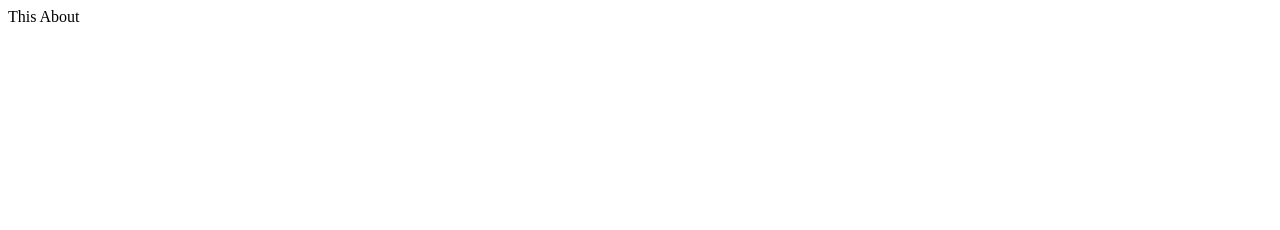
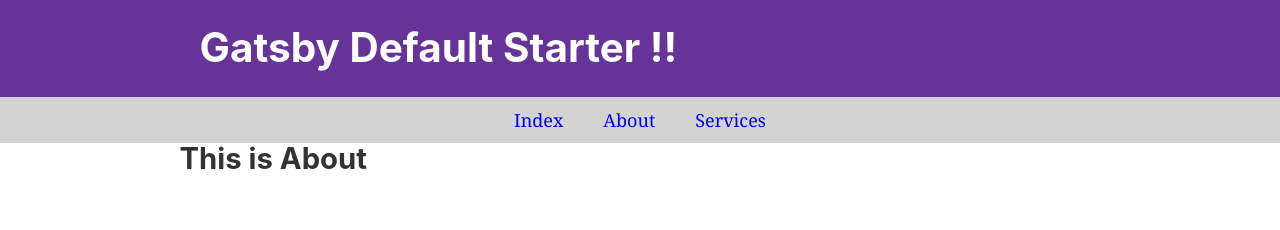
Before and after one commit to NathanKr/GatsbyJs, a Gatsby site in the folder gatsby_crash_course/: page /about in a window 1280 px wide. Built offline with nearby package versions, Linux system fonts and the light colour scheme; Gatsby itself is replaced by a stand-in of ours.

Commit message:
add menu and few pages

```diff
--- a/gatsby_crash_course/src/components/header.js
+++ b/gatsby_crash_course/src/components/header.js
@@ -5,7 +5,8 @@
   <div
     style={{
       background: 'rebeccapurple',
-      marginBottom: '1.45rem',
+      //marginBottom: '1.45rem' nathan 29/10/18,
+      marginBottom: 0,
     }}
   >
     <div
--- a/gatsby_crash_course/src/components/layout.js
+++ b/gatsby_crash_course/src/components/layout.js
@@ -2,6 +2,7 @@
 import PropTypes from 'prop-types'
 import Helmet from 'react-helmet'
 import { StaticQuery, graphql } from 'gatsby'
+import Menu from './menu'
 
 import Header from './header'
 import './layout.css'
@@ -29,6 +30,7 @@
           <html lang="en" />
         </Helmet>
         <Header siteTitle={data.site.siteMetadata.title} />
+        <Menu />
         <div
           style={{
             margin: '0 auto',
--- /dev/null
+++ b/gatsby_crash_course/src/components/menu.css
@@ -0,0 +1,10 @@
+.Menu {
+    text-align: center;
+    background-color: lightgray;
+    padding: 10px 0;
+}
+
+ a{
+    margin:20px;
+    text-decoration: none;
+}
--- /dev/null
+++ b/gatsby_crash_course/src/components/menu.js
@@ -0,0 +1,15 @@
+import React from 'react'
+import { Link } from 'gatsby'
+import './menu.css'
+
+const Menu = () => {
+  return (
+    <div className='Menu'>
+      <Link to="/">Index</Link>
+      <Link to="/about">About</Link>
+      <Link to="/services">Services</Link>
+    </div>
+  )
+}
+
+export default Menu
--- a/gatsby_crash_course/src/pages/about.js
+++ b/gatsby_crash_course/src/pages/about.js
@@ -1,11 +1,12 @@
-import React from 'react';
+import React from 'react'
+import Layout from '../components/layout'
+import { Link } from 'gatsby'
 
-const About = () => {
-    return (
-        <div>
-            This About
-        </div>
-    );
-};
 
-export default About;
+const About = () => (
+  <Layout>
+    <h2>This is About </h2>
+  </Layout>
+)
+
+export default About
```
Also changed, not shown: gatsby_crash_course/src/pages/services.js (added, +10 -0 lines).
